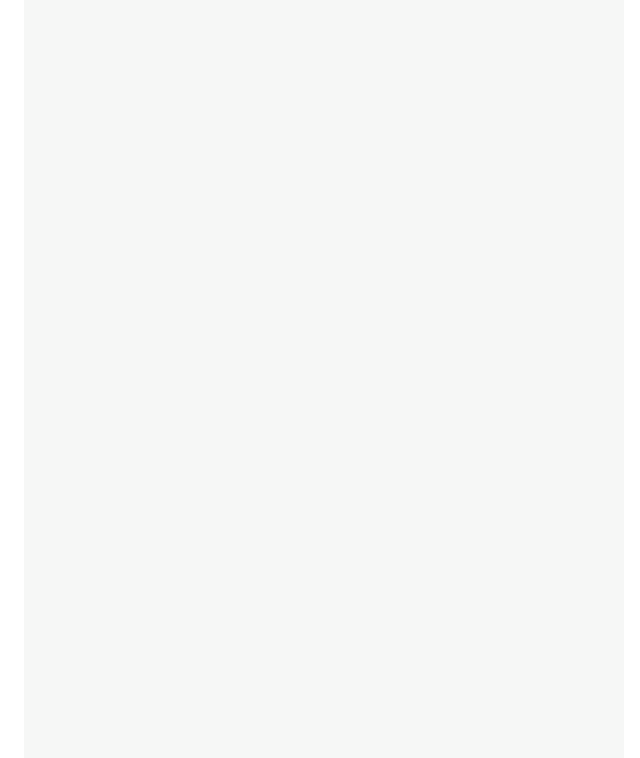
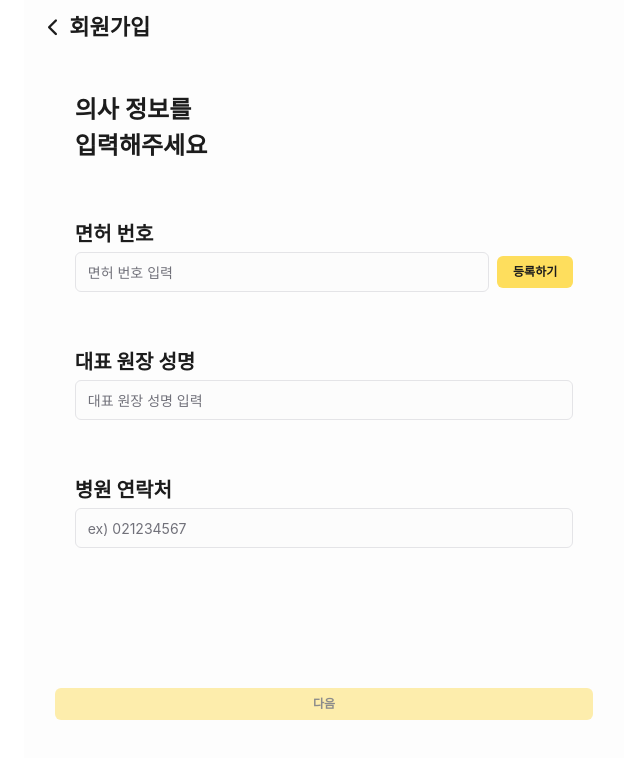
Before and after one commit to yjs96/bangapda-release, a Vue app: page /login/doctor/license in a window 1280 px wide. Before the commit this address had no page. Shown: the top 758 px of the page, without its empty margins (316-956 px from the left). Built offline with nearby package versions, Linux system fonts and the light colour scheme; a web font is replaced by a local one.

Commit message:
:sparkles: Feat: 의사 로그인 페이지 추가

```diff
--- /dev/null
+++ b/src/pages/Login/LoginPageDoctor.vue
@@ -0,0 +1,175 @@
+<script setup lang="ts">
+import { ref, computed } from 'vue';
+import { useRouter } from 'vue-router';
+import HeadBar from '@/components/HeadBar.vue';
+import Main from '@/components/Main.vue';
+import { Button } from '@/components/ui/button';
+import { Label } from '@/components/ui/label';
+import { Input } from '@/components/ui/input';
+import {
+  Select,
+  SelectContent,
+  SelectGroup,
+  SelectItem,
+  SelectTrigger,
+  SelectValue
+} from '@/components/ui/select';
+
+const hospitalName = ref('');
+const city = ref('');
+const district = ref('');
+const neighborhood = ref('');
+const detailAddress = ref('');
+const hospitalType = ref('');
+const router = useRouter();
+
+const isFormValid = computed(() => {
+  return (
+    hospitalName.value.trim() !== '' &&
+    city.value !== '' &&
+    district.value !== '' &&
+    neighborhood.value !== '' &&
+    detailAddress.value.trim() !== '' &&
+    hospitalType.value.trim() !== ''
+  );
+});
+
+const handleNextButtonClick = () => {
+  if (isFormValid.value) {
+    router.push('/login/doctor/license');
+  }
+};
+</script>
+
+<template>
+  <HeadBar :back-button="true">회원가입</HeadBar>
+  <Main :headbar="true" :navbar="false" :padded="true" :bg-gray="false">
+    <div class="login-doctor">의사 정보를 <br />입력해주세요</div>
+    <div class="doctor-container">
+      <div class="input-group">
+        <Label for="hospital-name">병원명</Label>
+        <Input
+          type="text"
+          id="hospital-name"
+          v-model="hospitalName"
+          placeholder="병원명 입력"
+        ></Input>
+      </div>
+      <div class="input-group">
+        <Label>병원 주소</Label>
+        <div class="hospital-container">
+          <Select v-model="city">
+            <SelectTrigger class="w-[120px]">
+              <SelectValue placeholder="시" />
+            </SelectTrigger>
+            <SelectContent>
+              <SelectGroup>
+                <SelectItem value="seoul"> 서울특별시 </SelectItem>
+                <SelectItem value="guangju"> 광주광역시 </SelectItem>
+                <SelectItem value="daegu"> 대구광역시 </SelectItem>
+                <SelectItem value="busan"> 부산광역시 </SelectItem>
+                <SelectItem value="ulsan"> 울산광역시 </SelectItem>
+              </SelectGroup>
+            </SelectContent>
+          </Select>
+          <Select v-model="district">
+            <SelectTrigger class="w-[90px]">
+              <SelectValue placeholder="구" />
+            </SelectTrigger>
+            <SelectContent>
+              <SelectGroup>
+                <SelectItem value="gangnam"> 강남구 </SelectItem>
+                <SelectItem value="guanjin"> 광진구 </SelectItem>
+                <SelectItem value="yeongdeongpo"> 영등포구 </SelectItem>
+                <SelectItem value="songpa"> 송파구 </SelectItem>
+              </SelectGroup>
+            </SelectContent>
+          </Select>
+          <Select v-model="neighborhood">
+            <SelectTrigger class="w-[90px]">
+              <SelectValue placeholder="동" />
+            </SelectTrigger>
+            <SelectContent>
+              <SelectGroup>
+                <SelectItem value="seoul"> 무슨구 </SelectItem>
+                <SelectItem value="guangju"> 무슨구 </SelectItem>
+                <SelectItem value="daegu"> 무슨구 </SelectItem>
+                <SelectItem value="busan"> 무슨구 </SelectItem>
+                <SelectItem value="ulsan"> 무슨구 </SelectItem>
+              </SelectGroup>
+            </SelectContent>
+          </Select>
+        </div>
+        <Input
+          type="text"
+          id="hospital-address"
+          v-model="detailAddress"
+          placeholder="(상세주소)"
+        ></Input>
+      </div>
+      <div class="input-group">
+        <Label for="hospital-type">병원 분류</Label>
+        <Input
+          type="text"
+          id="hospital-type"
+          v-model="hospitalType"
+          placeholder="병원 분류 입력"
+        ></Input>
+      </div>
+    </div>
+
+    <Button
+      class="next-button"
+      variant="default"
+      :disabled="!isFormValid"
+      @click="handleNextButtonClick"
+    >
+      다음
+    </Button>
+  </Main>
+</template>
+
+<style scoped>
+.login-doctor {
+  display: flex;
+  justify-content: left;
+  align-items: center;
+  font-size: 24px;
+  font-weight: 600;
+  margin-top: 40px;
+  margin-bottom: 60px;
+  margin-left: 20px;
+}
+
+.doctor-container {
+  display: flex;
+  flex-direction: column;
+  justify-content: center;
+  align-items: left;
+  margin-left: 20px;
+  margin-right: 20px;
+}
+
+.input-group {
+  display: flex;
+  flex-direction: column;
+  margin-bottom: 60px;
+}
+
+.input-group label {
+  margin-bottom: 8px;
+}
+
+.hospital-container {
+  display: flex;
+  justify-content: space-between;
+  margin-bottom: 8px;
+}
+
+.next-button {
+  left: 5.13%;
+  right: 5.13%;
+  bottom: 80px;
+  position: absolute;
+}
+</style>
--- /dev/null
+++ b/src/pages/Login/LoginPageDoctor2.vue
@@ -0,0 +1,136 @@
+<script setup lang="ts">
+import { ref, computed } from 'vue';
+import { useRouter } from 'vue-router';
+import HeadBar from '@/components/HeadBar.vue';
+import Main from '@/components/Main.vue';
+import { Button } from '@/components/ui/button';
+import { Label } from '@/components/ui/label';
+import { Input } from '@/components/ui/input';
+import { CheckCircle2 } from 'lucide-vue-next';
+
+const licenseNumber = ref('');
+const isLicenseVerified = ref(false);
+const representativeName = ref('');
+const hospitalPhone = ref('');
+const router = useRouter();
+
+const verifyLicense = () => {
+  if (licenseNumber.value.trim() !== '') {
+    isLicenseVerified.value = true;
+  }
+};
+
+const isFormValid = computed(() => {
+  return (
+    isLicenseVerified.value &&
+    representativeName.value.trim() !== '' &&
+    hospitalPhone.value.trim() !== ''
+  );
+});
+
+const handleNextButtonClick = () => {
+  if (isFormValid.value) {
+    router.push('/success');
+  }
+};
+</script>
+
+<template>
+  <HeadBar :back-button="true">회원가입</HeadBar>
+  <Main :headbar="true" :navbar="false" :padded="true" :bg-gray="false">
+    <div class="login-doctor">의사 정보를 <br />입력해주세요</div>
+    <div class="doctor-container">
+      <div class="input-group">
+        <Label for="doctor-license">면허 번호</Label>
+        <div class="license-container">
+          <Input
+            type="text"
+            id="doctor-license"
+            v-model="licenseNumber"
+            placeholder="면허 번호 입력"
+          ></Input>
+          <Button @click="verifyLicense" :disabled="isLicenseVerified">등록하기</Button>
+          <CheckCircle2 v-if="isLicenseVerified" class="text-green-500" />
+        </div>
+      </div>
+      <div class="input-group">
+        <Label for="doctor-representative">대표 원장 성명</Label>
+        <Input
+          type="text"
+          id="doctor-representative"
+          v-model="representativeName"
+          placeholder="대표 원장 성명 입력"
+        ></Input>
+      </div>
+      <div class="input-group">
+        <Label for="hospital-tel">병원 연락처</Label>
+        <Input
+          type="text"
+          id="hospital-tel"
+          v-model="hospitalPhone"
+          placeholder="ex) 021234567"
+        ></Input>
+      </div>
+    </div>
+
+    <Button
+      class="next-button"
+      variant="default"
+      :disabled="!isFormValid"
+      @click="handleNextButtonClick"
+    >
+      다음
+    </Button>
+  </Main>
+</template>
+
+<style scoped>
+.login-doctor {
+  display: flex;
+  justify-content: left;
+  align-items: center;
+  font-size: 24px;
+  font-weight: 600;
+  margin-top: 40px;
+  margin-bottom: 60px;
+  margin-left: 20px;
+}
+
+.doctor-container {
+  display: flex;
+  flex-direction: column;
+  justify-content: center;
+  align-items: left;
+  margin-left: 20px;
+  margin-right: 20px;
+}
+
+.input-group {
+  display: flex;
+  flex-direction: column;
+  margin-bottom: 60px;
+}
+
+.input-group label {
+  margin-bottom: 8px;
+}
+
+.hospital-container {
+  display: flex;
+  justify-content: space-between;
+  margin-bottom: 8px;
+}
+
+.license-container {
+  display: flex;
+  align-items: center;
+  gap: 8px;
+}
+
+.next-button {
+  left: 5.13%;
+  right: 5.13%;
+  bottom: 80px;
+  position: absolute;
+}
+</style>
--- a/src/router/index.ts
+++ b/src/router/index.ts
@@ -10,6 +10,8 @@ import PrescriptionDetail from '@/pages/PrescriptionDetail.vue';
 import LoginPageInfoUser from '@/pages/Login/LoginPageInfoUser.vue';
 import LoginPageInfoUser2 from '@/pages/Login/LoginPageInfoUser2.vue';
 import LoginPageSuccess from '@/pages/Login/LoginPageSuccess.vue';
+import LoginPageDoctor from '@/pages/Login/LoginPageDoctor.vue';
+import LoginPageDoctor2 from '@/pages/Login/LoginPageDoctor2.vue';
 
 const router = createRouter({
   history: createWebHistory(import.meta.env.BASE_URL),
@@ -55,6 +57,16 @@ const router = createRouter({
       component: LoginPageInfoUser2
     },
     {
+      path: '/login/doctor',
+      name: '/loginPageDoctor',
+      component: LoginPageDoctor
+    },
+    {
+      path: '/login/doctor/license',
+      name: '/loginPageDoctor2',
+      component: LoginPageDoctor2
+    },
+    {
       path: '/success',
       name: '/loginPageSuccess',
       component: LoginPageSuccess
```
